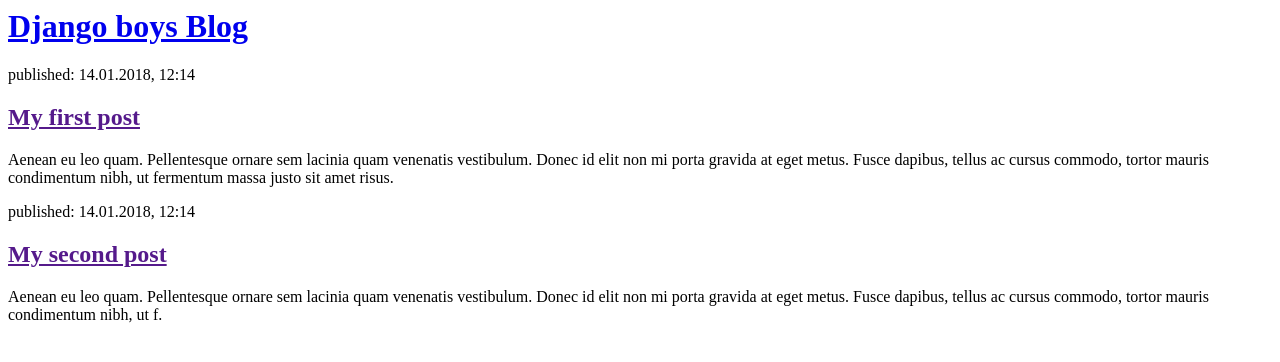
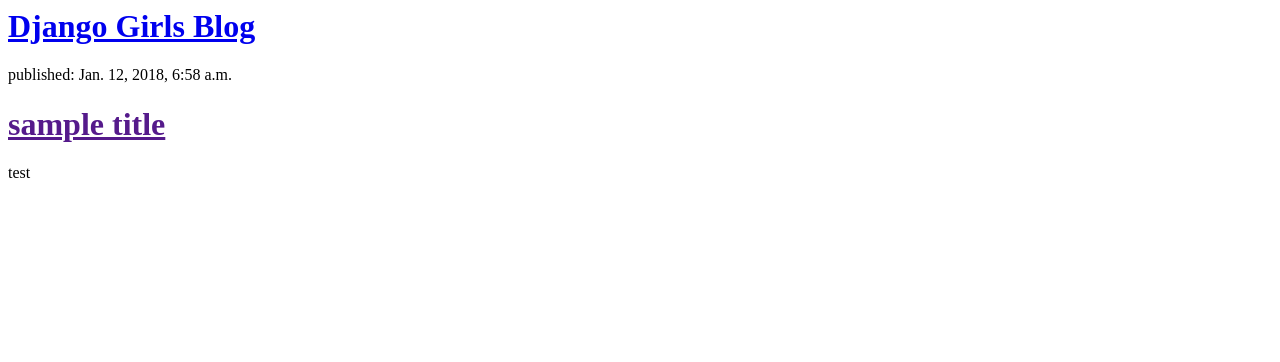
Before and after one commit to AriyanBinLayek/djangoboys, a Django app: page / in a window 1280 px wide. Shown: the top 362 px of the page. Run offline with Django 3.2, Linux system fonts and the light colour scheme; data comes from the database, SQL or seed files in the repository; both versions use the stored data as it was after the commit.

Commit message:
Modified templates to display posts from database.

```diff
--- a/blog/templates/blog/post_list.html
+++ b/blog/templates/blog/post_list.html
@@ -1,29 +1,13 @@
-<html>
+<div>
+    <h1><a href="/">Django Girls Blog</a></h1>
+</div>
 
+{% for post in posts %}
 
- <head>
-        <title>Django Girls blog</title>
- </head>
+    <div>
+        <p>published: {{ post.published_date }}</p>
+        <h1><a href="">{{ post.title }}</a></h1>
+        <p>{{ post.text|linebreaksbr }}</p>
+    </div>
 
-<body>
-        <div>
-            <h1><a href="/">Django boys Blog</a></h1>
-        </div>
-
-        <div>
-            <p>published: 14.01.2018, 12:14</p>
-            <h2><a href="">My first post</a></h2>
-            <p>Aenean eu leo quam. Pellentesque ornare sem lacinia quam venenatis vestibulum. Donec id elit non mi porta gravida at eget metus. Fusce dapibus, tellus ac cursus commodo, tortor mauris condimentum nibh, ut fermentum massa justo sit amet risus.</p>
-        </div>
-
-        <div>
-            <p>published: 14.01.2018, 12:14</p>
-            <h2><a href="">My second post</a></h2>
-            <p>Aenean eu leo quam. Pellentesque ornare sem lacinia quam venenatis vestibulum. Donec id elit non mi porta gravida at eget metus. Fusce dapibus, tellus ac cursus commodo, tortor mauris condimentum nibh, ut f.</p>
-        </div>
-    </body>
-
-
-
-
-</html>
+{% endfor %}
--- a/blog/views.py
+++ b/blog/views.py
@@ -1,5 +1,7 @@
 from django.shortcuts import render
-
+from django.utils import timezone
+from .models import Post
 
 def post_list(request):
-    return render(request,'blog/post_list.html')
+    posts = Post.objects.filter(published_date__lte=timezone.now()).order_by('published_date')
+    return render(request, 'blog/post_list.html', {'posts': posts})
--- a/mysite/settings.py
+++ b/mysite/settings.py
@@ -25,7 +25,7 @@
 # SECURITY WARNING: don't run with debug turned on in production!
 DEBUG = True
 
-ALLOWED_HOSTS = []
+ALLOWED_HOSTS = ['mohammadlayek.pythonanywhere.com']
 
 
 # Application definition
```
Also changed, not shown: db.sqlite3.
